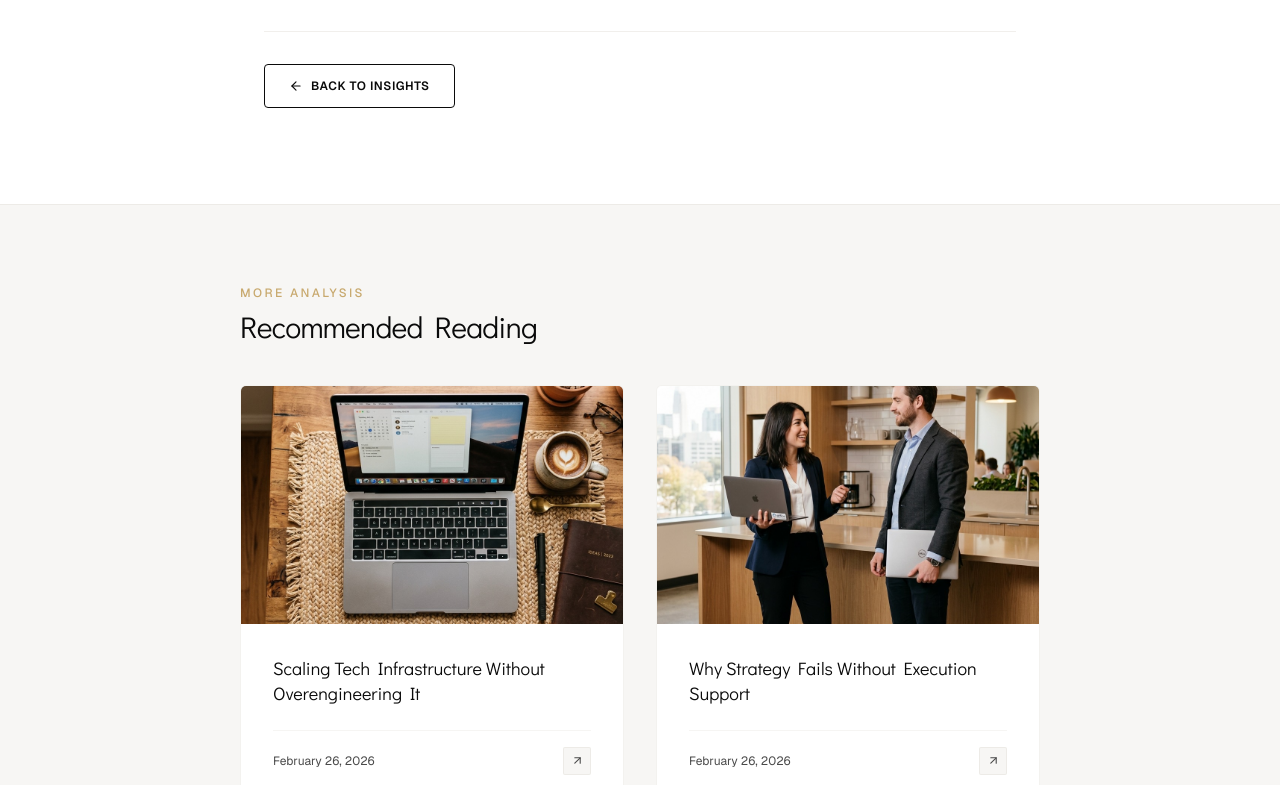
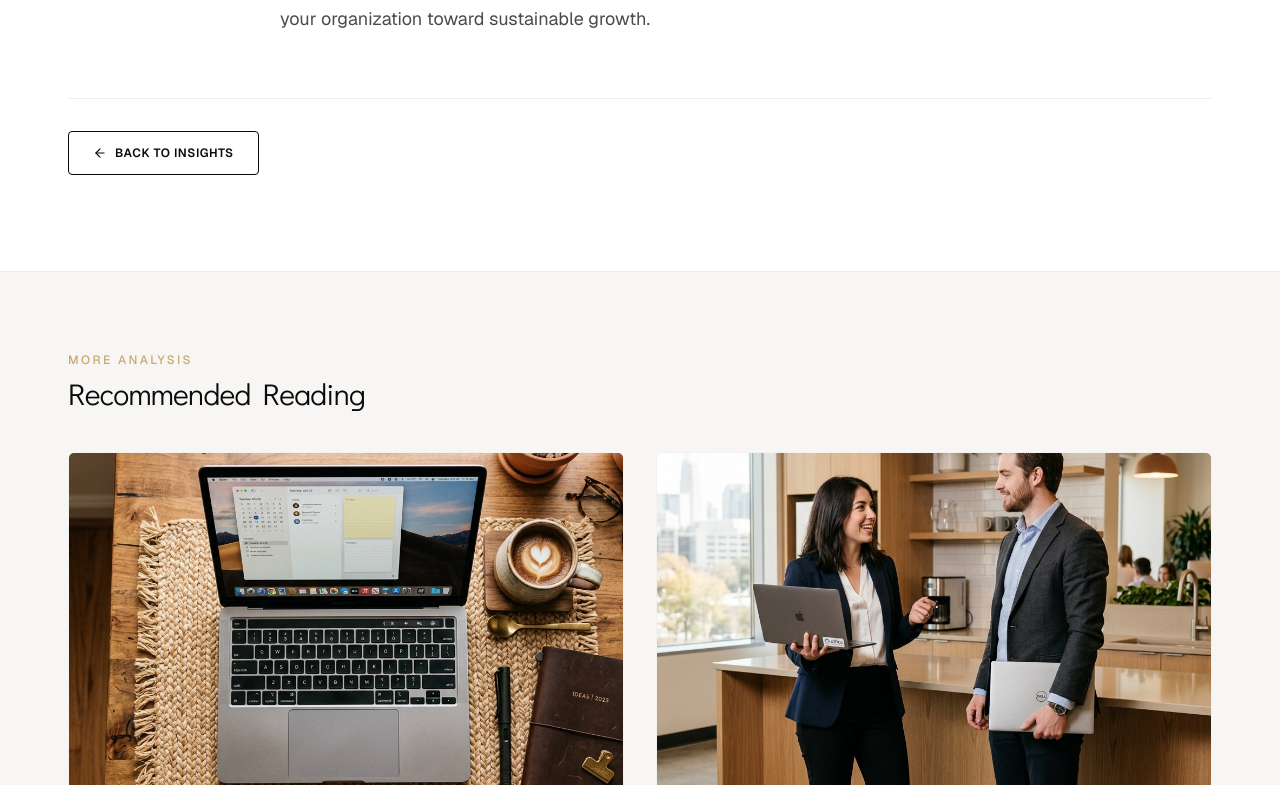
Before and after one commit to joey-stack/Lee-Investment-Handlers, a Next.js app: page /insights/financial-modeling-decisions in a window 1280 px wide. Shown: the part 1901-2686 px from the top of the page. Built offline with nearby package versions, Linux system fonts and the light colour scheme; no server answers.

Commit message:
style: expand dynamic blog page width to align with navbar max-width

```diff
--- a/src/app/insights/[slug]/page.tsx
+++ b/src/app/insights/[slug]/page.tsx
@@ -59,7 +59,7 @@ export default async function ArticlePage({ params }: PageProps) {
     <main className="min-h-screen bg-brand-bg-primary text-brand-primary">
       {/* Article Content Section */}
       <article className="pt-28 md:pt-36 pb-20 md:pb-24">
-        <div className="max-w-[800px] mx-auto px-4 md:px-6">
+        <div className="max-w-[1200px] mx-auto px-5 md:px-7">
           {/* Breadcrumbs */}
           <nav className="flex items-center gap-2 mb-8 text-xs font-body font-medium tracking-wider uppercase text-brand-secondary/70">
             <Link href="/" className="hover:text-brand-alternate transition-colors duration-200">
@@ -91,7 +91,7 @@ export default async function ArticlePage({ params }: PageProps) {
           </div>
 
           {/* Headline */}
-          <h1 className="font-heading text-3xl md:text-[50px] font-normal leading-[1.15] tracking-tight text-brand-primary mb-8">
+          <h1 className="font-heading text-3xl md:text-[50px] font-normal leading-[1.15] tracking-tight text-brand-primary mb-8 max-w-[900px]">
             {article.title}
           </h1>
 
@@ -117,13 +117,13 @@ export default async function ArticlePage({ params }: PageProps) {
           </div>
 
           {/* Featured Image */}
-          <div className="relative w-full aspect-[16/9] mb-12 rounded-[6px] overflow-hidden bg-brand-bg-secondary shadow-[0px_4px_20px_rgba(0,0,0,0.02)] border border-brand-border/50 select-none">
+          <div className="relative w-full aspect-[16/9] md:aspect-[21/9] mb-12 rounded-[6px] overflow-hidden bg-brand-bg-secondary shadow-[0px_4px_20px_rgba(0,0,0,0.02)] border border-brand-border/50 select-none">
             <Image
               src={article.image}
               alt={article.title}
               fill
               priority
-              sizes="(max-width: 800px) 100vw, 800px"
+              sizes="(max-width: 1200px) 100vw, 1200px"
               className="object-cover"
             />
           </div>
@@ -162,8 +162,8 @@ export default async function ArticlePage({ params }: PageProps) {
       {/* Recommended Reading Section */}
       {recommendedArticles.length > 0 && (
         <section className="bg-brand-bg-secondary py-16 md:py-20 border-t border-brand-border/60">
-          <div className="max-w-[1248px] mx-auto px-4 md:px-6">
-            <div className="max-w-[800px] mx-auto mb-10 flex items-end justify-between">
+          <div className="max-w-[1200px] mx-auto px-5 md:px-7">
+            <div className="mb-10 flex items-end justify-between">
               <div>
                 <span className="text-xs font-body font-medium tracking-[0.2em] uppercase text-brand-alternate mb-2 block">
                   More Analysis
@@ -174,7 +174,7 @@ export default async function ArticlePage({ params }: PageProps) {
               </div>
             </div>
 
-            <div className="grid grid-cols-1 md:grid-cols-2 gap-8 max-w-[800px] mx-auto">
+            <div className="grid grid-cols-1 md:grid-cols-2 gap-8">
               {recommendedArticles.map((item) => (
                 <Link
                   href={`/insights/${item.slug}`}
@@ -187,7 +187,7 @@ export default async function ArticlePage({ params }: PageProps) {
                       src={item.image}
                       alt={item.title}
                       fill
-                      sizes="(max-width: 768px) 100vw, 400px"
+                      sizes="(max-width: 768px) 100vw, 500px"
                       className="object-cover transition-transform duration-500 group-hover:scale-[1.02]"
                     />
                   </div>
```
